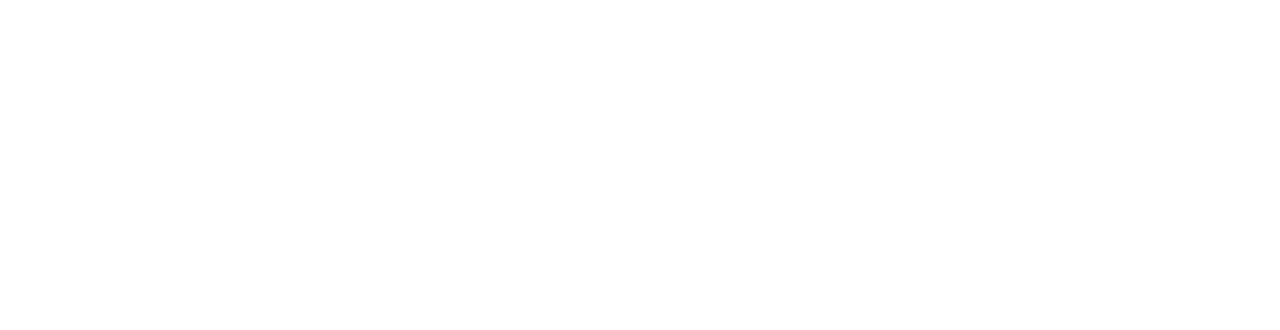
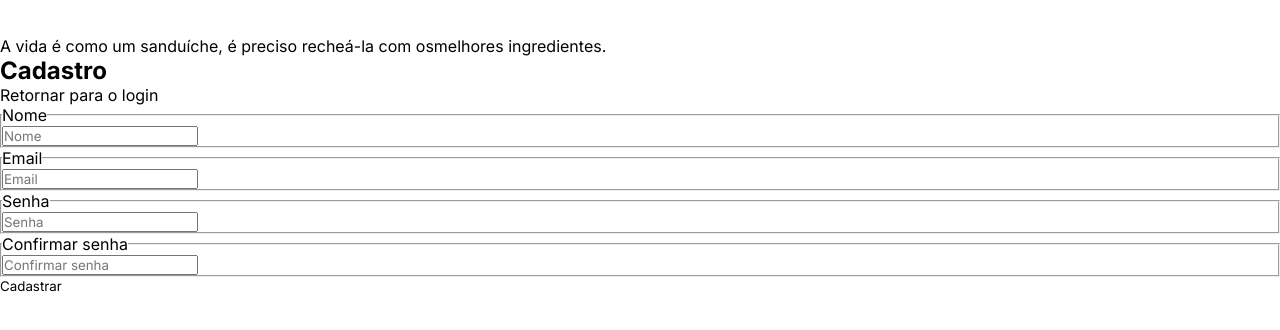
Before and after one commit to Buraio/ReactTS-HamburguerShop-V2, a React (Vite) app: page /register in a window 1280 px wide. Shown: the top 330 px of the page. Built offline with nearby package versions, Linux system fonts and the light colour scheme.

Commit message:
feat: registerPage component and route access, registerForm hook form, api function and yup validation

```diff
--- a/src/App.tsx
+++ b/src/App.tsx
@@ -6,9 +6,7 @@
   return (
     <div className="App">
       <GlobalStyles />
-
       <RoutesMain/>
-
     </div>
   );
 }
--- a/src/components/LoginForm/index.tsx
+++ b/src/components/LoginForm/index.tsx
@@ -42,7 +42,7 @@
         register={register("password")}
         error={errors.password?.message}
       />
-      <button>Entrar</button>
+      <button type="submit">Entrar</button>
       <p>Crie sua conta para saborear muitas delícias e matar sua fome!</p>
       <Link to="/register">Cadastrar</Link>
     </form>
--- /dev/null
+++ b/src/components/RegisterForm/index.tsx
@@ -0,0 +1,83 @@
+import { Link } from "react-router-dom";
+import Input from "../Input";
+import * as Yup from "yup";
+import { yupResolver } from "@hookform/resolvers/yup";
+import { iRegisterFormData } from "../../contexts/UserContext/userContextInterfaces";
+import { useForm } from "react-hook-form";
+import { useContext } from "react";
+import { UserContext } from "../../contexts/UserContext/UserContext";
+
+const RegisterForm = () => {
+  const { registerData } = useContext(UserContext);
+
+  const registerSchema = Yup.object({
+    name: Yup.string()
+      .required("Campo obrigatório")
+      .min(3, "Nome precisa conter mais de 3 caracteres")
+      .max(100, "Nome deve possuir menos de 100 caracteres"),
+    email: Yup.string().required("Email obrigatório").email("Email inválido"),
+    password: Yup.string()
+      .required("Campo obrigatório")
+      .min(8, "Senha deve ter pelo menos 8 caracteres")
+      .matches(/(?=.*?[A-Z])/, "Senha deve ter ao menos uma letra maiúscula")
+      .matches(/(?=.*?[a-z])/, "Senha deve ter ao menos uma letra minúscula")
+      .matches(/(?=.*?[0-9])/, "Senha deve ter ao menos um número")
+      .matches(
+        /(?=.*?[#?!@$%^&*-])/,
+        "Senha deve ter ao menos um caractere especial"
+      ),
+    confirmPassword: Yup.string()
+      .required("Campo obrigatório")
+      .oneOf([Yup.ref("password"), null], "Senhas devem estar iguais"),
+  });
+
+  const {
+    register,
+    handleSubmit,
+    formState: { errors },
+  } = useForm<iRegisterFormData>({
+    resolver: yupResolver(registerSchema),
+  });
+
+  return (
+    <form onSubmit={handleSubmit(registerData)} noValidate>
+      <div>
+        <h2>Cadastro</h2>
+        <Link to="/">Retornar para o login</Link>
+      </div>
+
+      <Input
+        type="text"
+        name="Nome"
+        placeholder="Nome"
+        register={register("name")}
+        error={errors.name?.message}
+      />
+      <Input
+        type="email"
+        name="Email"
+        placeholder="Email"
+        register={register("email")}
+        error={errors.email?.message}
+      />
+      <Input
+        type="password"
+        name="Senha"
+        placeholder="Senha"
+        register={register("password")}
+        error={errors.password?.message}
+      />
+      <Input
+        type="password"
+        name="Confirmar senha"
+        placeholder="Confirmar senha"
+        register={register("confirmPassword")}
+        error={errors.confirmPassword?.message}
+      />
+
+      <button type="submit">Cadastrar</button>
+    </form>
+  );
+};
+
+export default RegisterForm;
--- a/src/contexts/UserContext/UserContext.tsx
+++ b/src/contexts/UserContext/UserContext.tsx
@@ -1,9 +1,11 @@
 import { createContext } from "react";
 import { SubmitHandler } from "react-hook-form/dist/types";
+import { useNavigate } from "react-router-dom";
 import { burguerKenzieApi } from "../../services/api";
 import {
   iLoginFormData,
   iLoginRequest,
+  iRegisterFormData,
   iUserContext,
   iUserContextProps,
 } from "./userContextInterfaces";
@@ -11,18 +13,43 @@
 export const UserContext = createContext({} as iUserContext);
 
 const UserProvider = ({ children }: iUserContextProps) => {
+
+  const navigate = useNavigate();
+
+  const registerData: SubmitHandler<iRegisterFormData> = (data) => {
+
+    console.log(data);
+
+    const userRegisterWithApi = async () => {
+      try {
+        const request = await burguerKenzieApi.post("/users", data);
+
+        console.log(request);
+        setTimeout(() => {
+          navigate("/")
+        }, 5000);
+      } catch (error) {
+        console.log(error);
+      }
+    };
+
+    userRegisterWithApi();
+  };
+
   const loginData: SubmitHandler<iLoginFormData> = (data) => {
 
-    console.log(data)
+    console.log(data);
+
     const userLoginWithApi = async () => {
-
       try {
-        const request = await burguerKenzieApi.post<iLoginRequest>("/login", data);
+        const request = await burguerKenzieApi.post<iLoginRequest>(
+          "/login",
+          data
+        );
 
         console.log(request.data);
 
-      }
-      catch (error) {
+      } catch (error) {
         console.error(error);
       }
     };
@@ -31,7 +58,7 @@
   };
 
   return (
-    <UserContext.Provider value={{ loginData }}>
+    <UserContext.Provider value={{ loginData, registerData }}>
       {children}
     </UserContext.Provider>
   );
--- a/src/contexts/UserContext/userContextInterfaces.ts
+++ b/src/contexts/UserContext/userContextInterfaces.ts
@@ -4,6 +4,7 @@
 
 export interface iUserContext {
   loginData: (data: iLoginFormData) => void;
+  registerData: (data: iRegisterFormData) => void;
 }
 
 export interface iLoginFormData {
--- /dev/null
+++ b/src/pages/RegisterPage/index.tsx
@@ -0,0 +1,13 @@
+import Header from "../../components/Header";
+import RegisterForm from "../../components/RegisterForm";
+
+const RegisterPage = () => {
+  return (
+    <>
+      <Header />
+      <RegisterForm />
+    </>
+  );
+};
+
+export default RegisterPage;
--- a/src/routes/index.tsx
+++ b/src/routes/index.tsx
@@ -1,12 +1,13 @@
 import { Route, Routes } from "react-router-dom";
 import App from "../App";
 import LoginPage from "../pages/LoginPage";
+import RegisterPage from "../pages/RegisterPage";
 
 const RoutesMain = () => {
   return (
     <Routes>
       <Route path="/" element={<LoginPage />} />
-      <Route path="/register" />
+      <Route path="/register" element={<RegisterPage />} />
       <Route path="/dashboard" />
     </Routes>
   );
```
